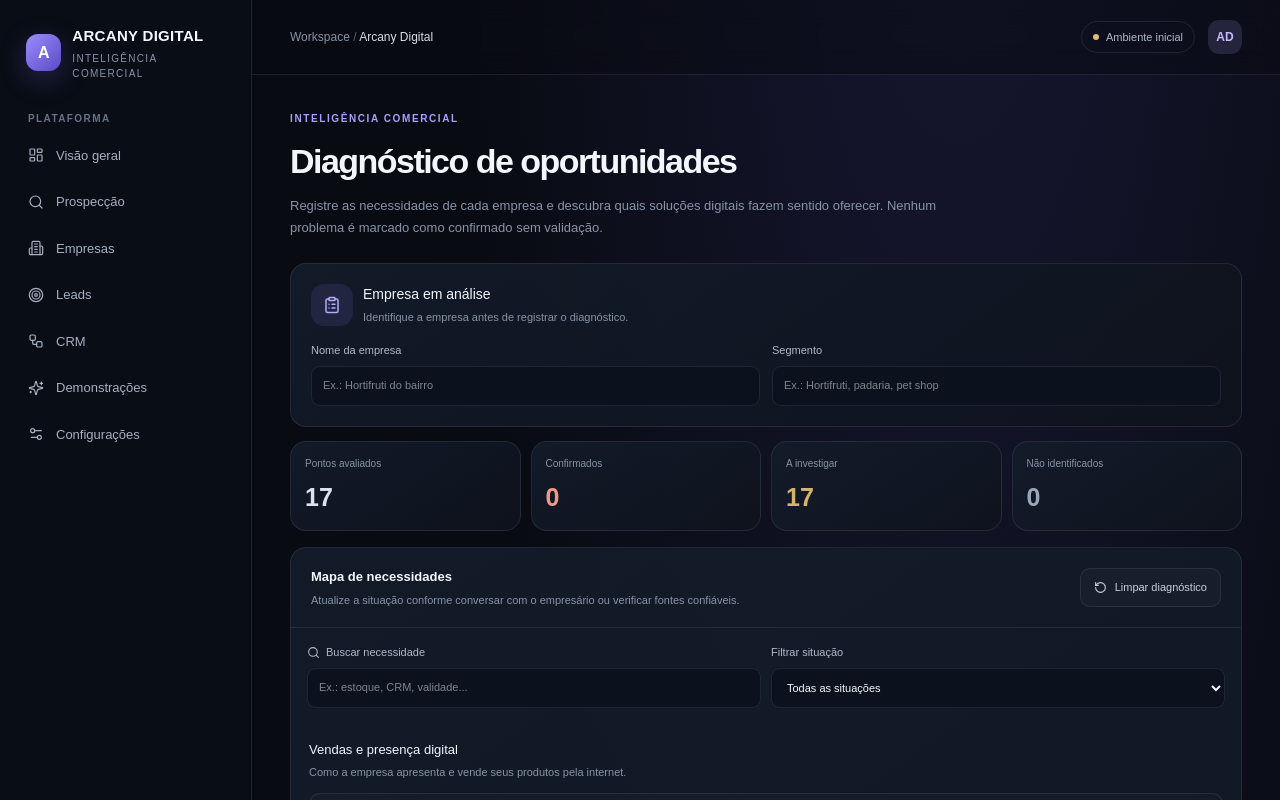
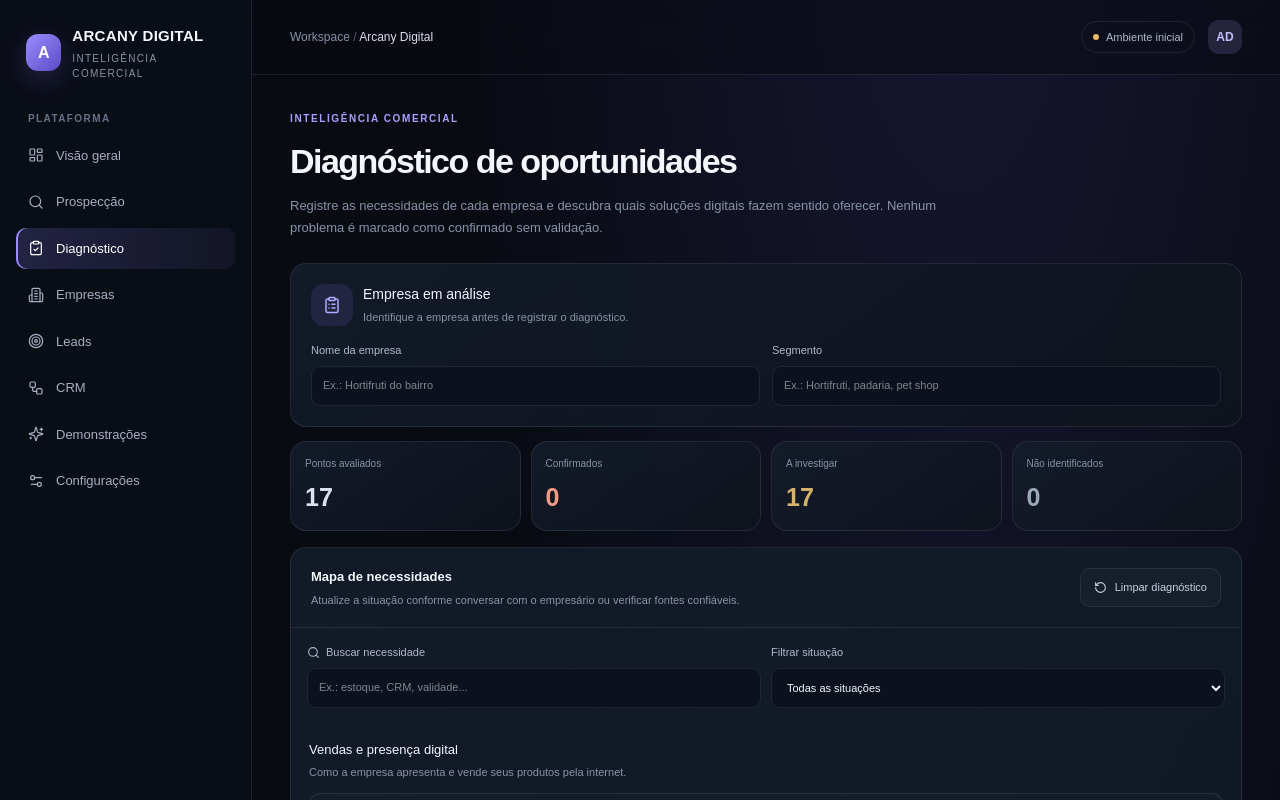
Before and after one commit to wchagas73-lang/arcany-digital-, a Next.js app: page /diagnostico in a window 1280 px wide. Shown: the top 800 px of the page. Built offline with nearby package versions, Linux system fonts and the light colour scheme.

Commit message:
Add opportunity diagnosis to navigation

```diff
--- a/src/components/app-shell.tsx
+++ b/src/components/app-shell.tsx
@@ -4,12 +4,13 @@ import Link from "next/link";
 import { usePathname } from "next/navigation";
 import {
   Activity, Building2, ContactRound, LayoutDashboard, Search, Settings2,
-  Sparkles, Target, Workflow
+  Sparkles, Target, Workflow, ClipboardCheck
 } from "lucide-react";
 
 const navigation = [
   { label: "Visão geral", href: "/dashboard", icon: LayoutDashboard },
   { label: "Prospecção", href: "/prospeccao", icon: Search },
+  { label: "Diagnóstico", href: "/diagnostico", icon: ClipboardCheck },
   { label: "Empresas", href: "/empresas", icon: Building2 },
   { label: "Leads", href: "/leads", icon: Target },
   { label: "CRM", href: "/crm", icon: Workflow },
```
